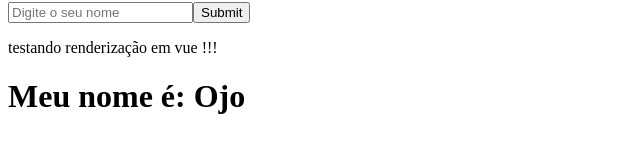
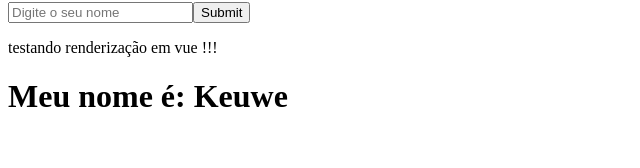
Before and after one commit to JoaoKeuwe/Primeiro-projeto-Vue, a Vue app in the folder 2_project_vue/: page / in a window 1280 px wide. Shown: the part 112-280 px from the top of the page, without its empty margins (0-640 px from the left). Built offline with nearby package versions, Linux system fonts and the light colour scheme.

Commit message:
feat: :fire: adicionando setTimeOut para ver a mudança do estado

```diff
--- a/2_project_vue/src/components/LifeCycle.vue
+++ b/2_project_vue/src/components/LifeCycle.vue
@@ -11,11 +11,12 @@ export default {
     };
   },
   created() {
-    this.nome = "Keuwe"
+    setTimeout(() => {
+      this.nome = "Keuwe";
+    }, 2000);
   },
   mounted() {
-    this.nome = "Ojo"
-  }
-
+    this.nome = "Ojo";
+  },
 };
 </script>
```
